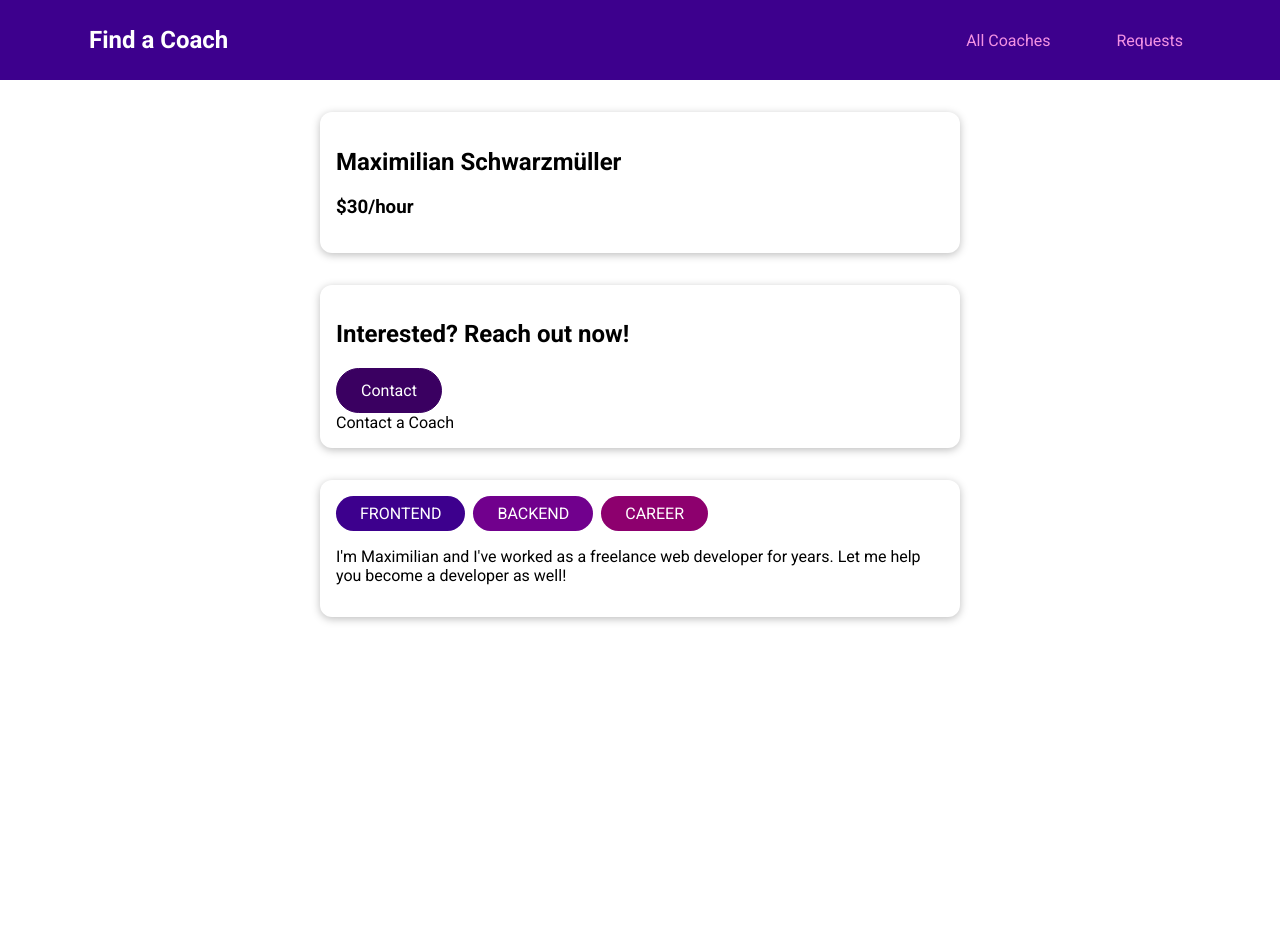
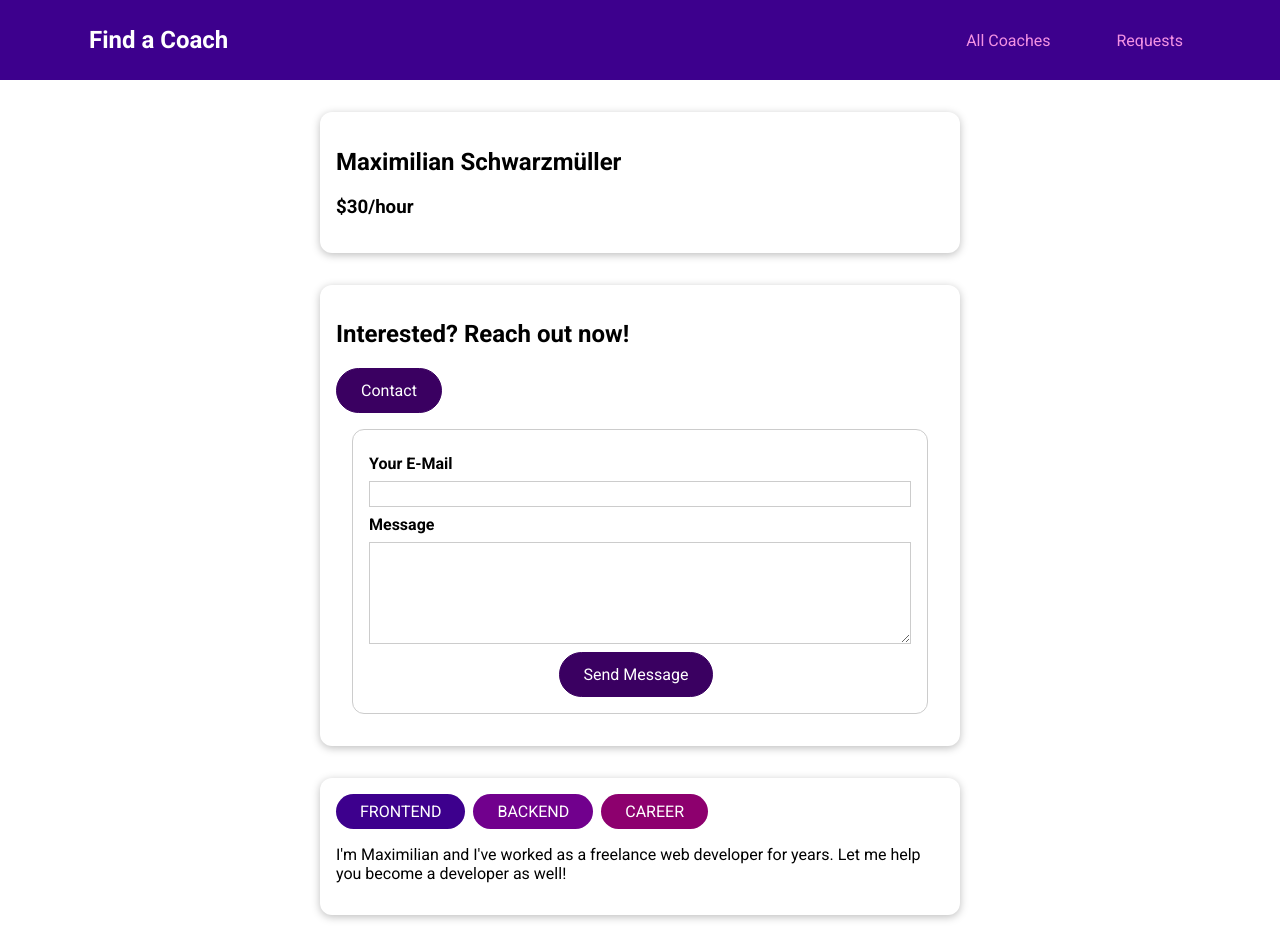
Before and after one commit to yatochkaaa/vue-find_a_coach, a Vue app: page /coaches/c1/contact in a window 1280 px wide. Before the commit the page ends 800 px from the top, so only its background shows below. Built offline with nearby package versions, Linux system fonts and the light colour scheme.

Commit message:
working on the contact form

```diff
--- a/src/pages/coaches/CoachesList.vue
+++ b/src/pages/coaches/CoachesList.vue
@@ -54,15 +54,12 @@
     filteredCoaches() {
       return this.coaches.filter((coach) => {
         if (this.activeFilters.frontend && coach.areas.includes('frontend')) {
-          console.log('f');
           return true;
         }
         if (this.activeFilters.backend && coach.areas.includes('backend')) {
-          console.log('b');
           return true;
         }
         if (this.activeFilters.career && coach.areas.includes('career')) {
-          console.log('c');
           return true;
         }
 
@@ -73,7 +70,6 @@
   methods: {
     setFilters(updatedFilters) {
       this.activeFilters = updatedFilters;
-      console.log(this.activeFilters);
     },
   },
 };
--- a/src/pages/requests/ContactCoach.vue
+++ b/src/pages/requests/ContactCoach.vue
@@ -1,9 +1,87 @@
 <template>
-  <div>Contact a Coach</div>
+  <form @submit.prevent="submitForm">
+    <div class="form-control">
+      <label for="email">Your E-Mail</label>
+      <input type="email" id="email" v-model.trim="email" />
+    </div>
+    <div class="form-control">
+      <label for="message">Message</label>
+      <textarea rows="5" id="message" v-model.trim="message"></textarea>
+    </div>
+    <p class="errors" v-if="!formIsValid">
+      Please enter a valid email and non-empty message.
+    </p>
+    <div class="actions">
+      <base-button>Send Message</base-button>
+    </div>
+  </form>
 </template>
 
 <script>
-export default {};
+export default {
+  data() {
+    return {
+      email: '',
+      message: '',
+      formIsValid: true,
+    };
+  },
+  methods: {
+    submitForm() {
+      this.formIsValid = true;
+      if (
+        this.email === '' ||
+        !this.email.includes('@') ||
+        this.message === ''
+      ) {
+        this.formIsValid = false;
+        return;
+      }
+    },
+  },
+};
 </script>
 
-<style scoped></style>
+<style scoped>
+form {
+  margin: 1rem;
+  border: 1px solid #ccc;
+  border-radius: 12px;
+  padding: 1rem;
+}
+
+.form-control {
+  margin: 0.5rem 0;
+}
+
+label {
+  font-weight: bold;
+  margin-bottom: 0.5rem;
+  display: block;
+}
+
+input,
+textarea {
+  display: block;
+  width: 100%;
+  font: inherit;
+  border: 1px solid #ccc;
+  padding: 0.15rem;
+}
+
+input:focus,
+textarea:focus {
+  border-color: #3d008d;
+  background-color: #faf6ff;
+  outline: none;
+}
+
+.errors {
+  font-weight: bold;
+  color: red;
+}
+
+.actions {
+  text-align: center;
+}
+</style>
```
